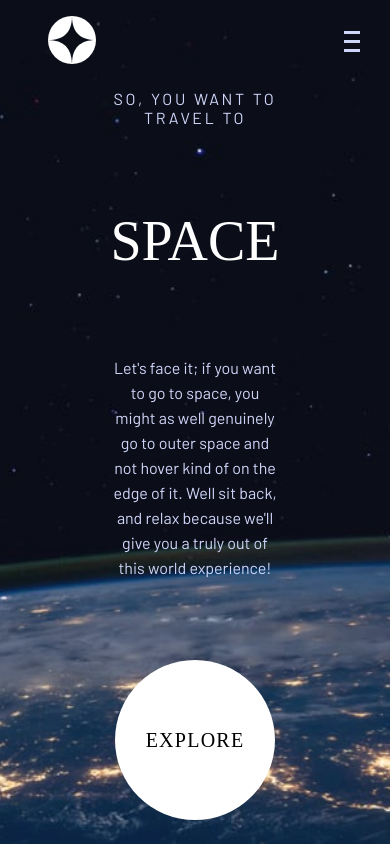
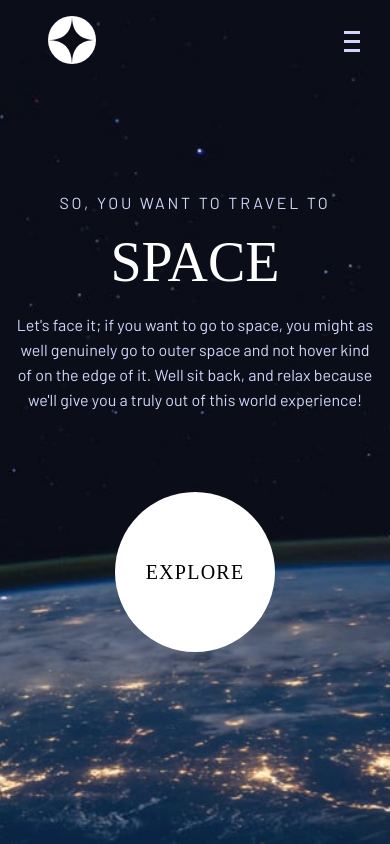
Before and after one commit to S-Brand5136/Space-Tourism, a React (Create React App) app: page / in a window 390 px wide. Built offline with nearby package versions, Linux system fonts and the light colour scheme; a web font is replaced by a local one.

Commit message:
Fix homepage mobile typography styling

```diff
--- a/src/styles/mixins.scss
+++ b/src/styles/mixins.scss
@@ -17,11 +17,18 @@
 
 @mixin articleTpography {
   text-align: center;
+  padding: 0 13rem 0 13rem;
 
   h1 {
     padding: 4rem 0 4rem 0;
     line-height: 100px;
   }
 
-  padding: 0 13rem 0 13rem;
+  @media only screen and (max-width: $breakpoint-mobile) {
+    padding: 0;
+
+    h1 {
+      padding: 0;
+    }
+  }
 }
```
